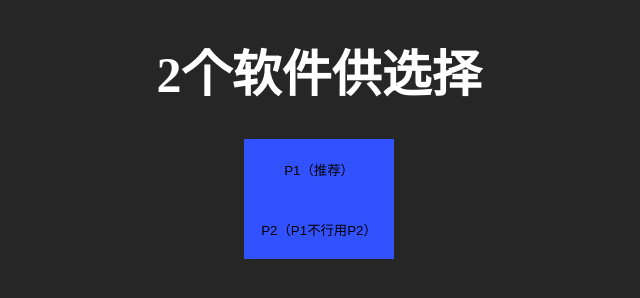
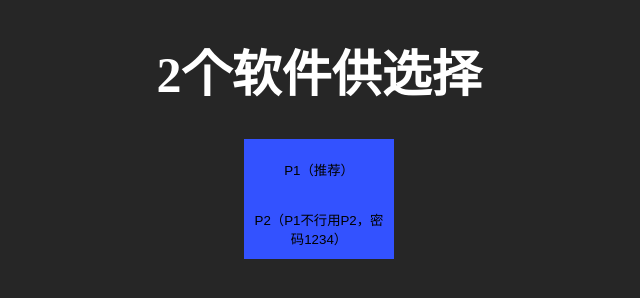
Before and after one commit to 000102/000102.github.io, a plain HTML site: page 1down.html in a window 1280 px wide. Shown: the whole page, without its empty margins (321-961 px from the left). Drawn offline with Linux system fonts and the light colour scheme.

Commit message:
Update 1down.html

```diff
--- a/1down.html
+++ b/1down.html
@@ -12,6 +12,6 @@
 <body background="background.png">
   <h1 align="center" style="color:white ; font-size:50px">2个软件供选择</h1>
   <center><button onclick="window.location.href = 'https://www.123pan.com/s/jE5RVv-I8kMv'" style="background-image: url(bu.png);width: 150px;height: 60px;background-repeat:no-repeat ;background-size:150px 60px; border: 0;background-color: transparent;">P1（推荐）</button></center>
-  <center><button onclick="window.location.href = 'https://wwb.lanzouy.com/iqhUQ01ejlvc'" style="background-image: url(bu.png);width: 150px;height: 60px;background-repeat:no-repeat ;background-size:150px 60px; border: 0;background-color: transparent;">P2（P1不行用P2）</button></center>
+  <center><button onclick="window.location.href = 'https://wwb.lanzouy.com/ix7Qb02xnw5g'" style="background-image: url(bu.png);width: 150px;height: 60px;background-repeat:no-repeat ;background-size:150px 60px; border: 0;background-color: transparent;">P2（P1不行用P2，密码1234）</button></center>
   </body>
   </html>
```
